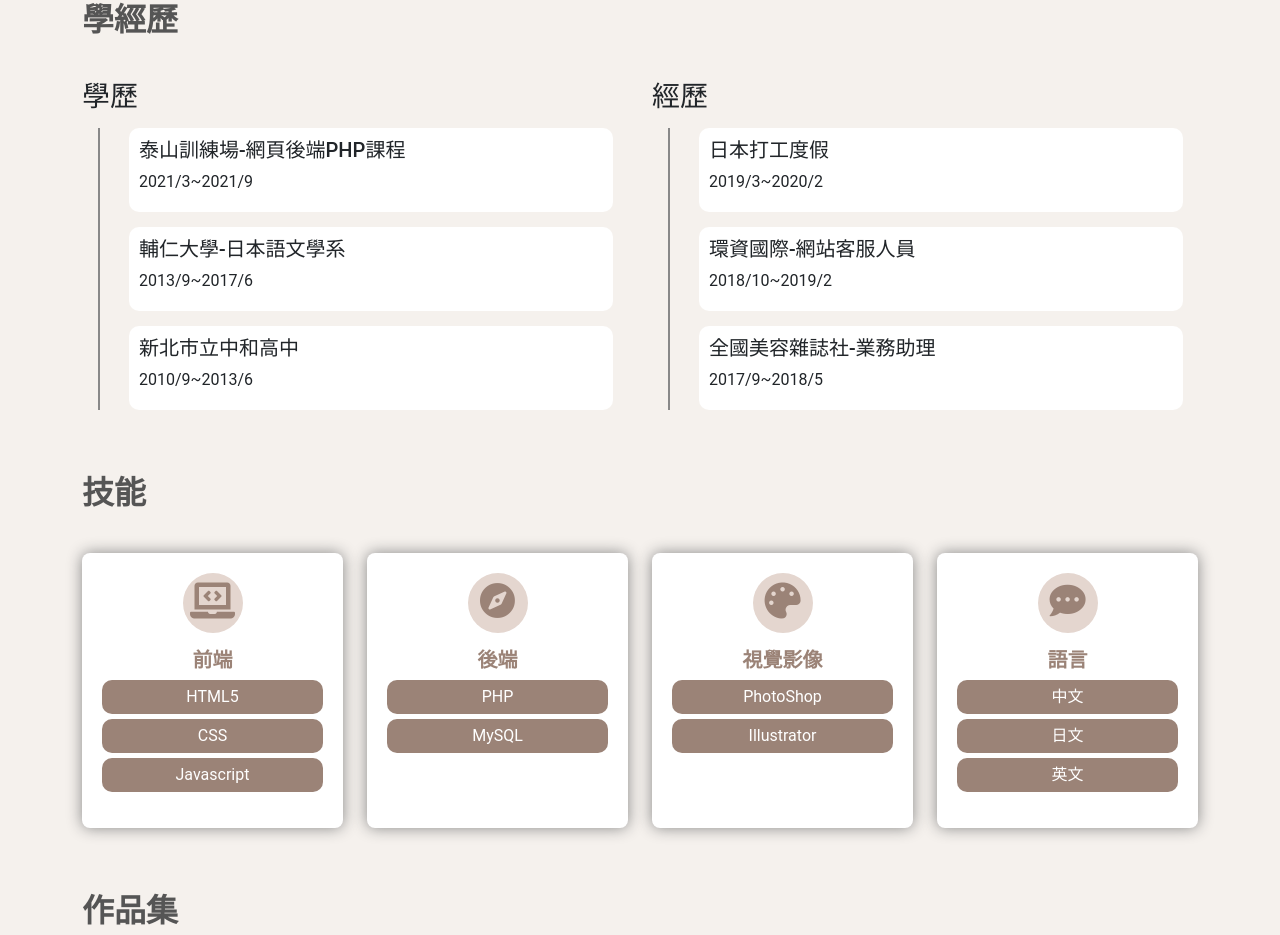
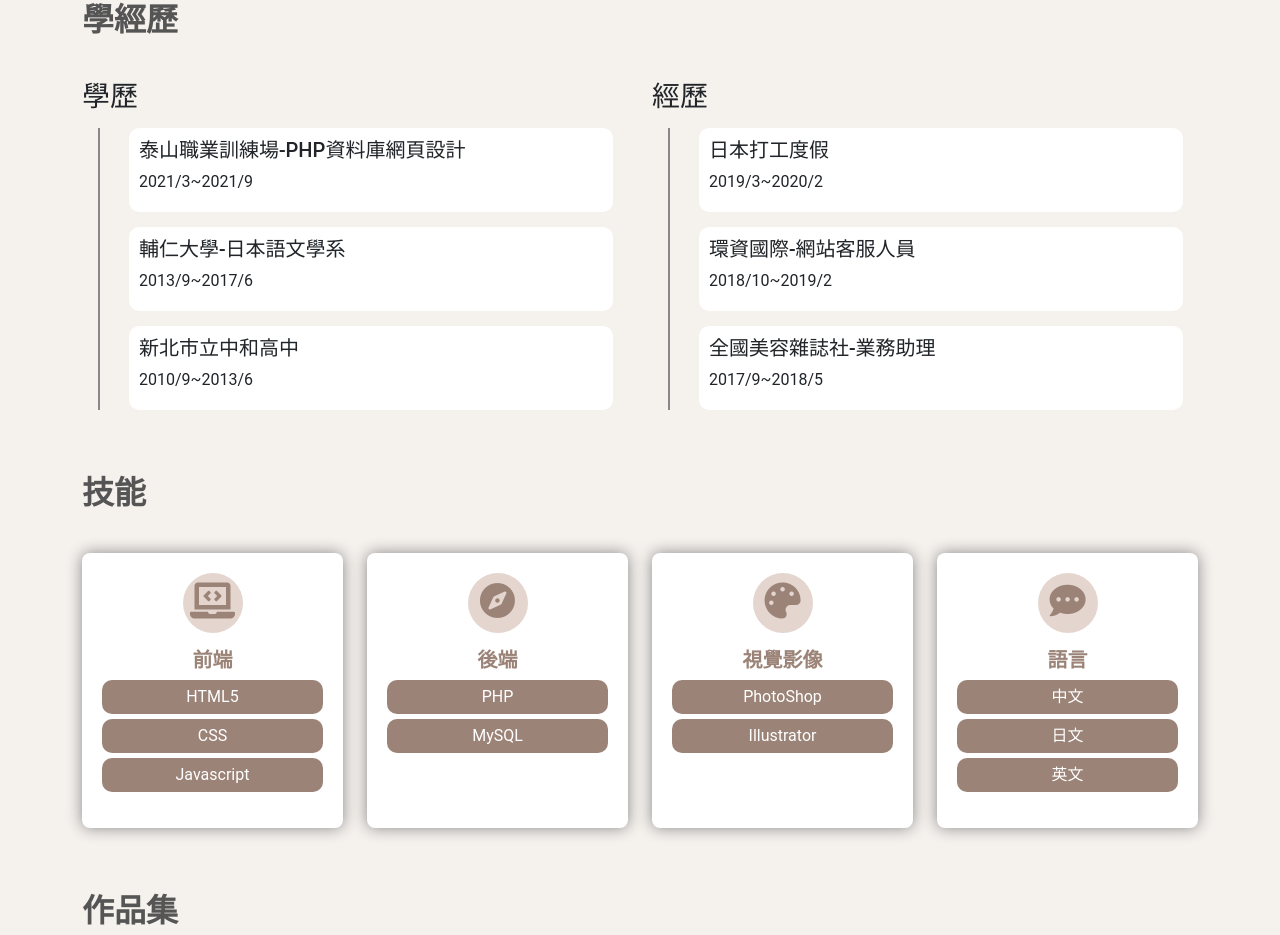
Before and after one commit to yui1994/resume, a plain HTML site: page index.html in a window 1280 px wide. Shown: the part 1069-2004 px from the top of the page. Drawn offline with nearby package versions, Linux system fonts and the light colour scheme.

Commit message:
修改職訓課程名稱

```diff
--- a/index.html
+++ b/index.html
@@ -99,7 +99,7 @@
                 <h3>學歷</h3>
                 <ul class="timeline">
                     <li>
-                        <h5>泰山訓練場-網頁後端PHP課程</h5>
+                        <h5>泰山職業訓練場-PHP資料庫網頁設計</h5>
                         <p>2021/3~2021/9</p>
                     </li>
 
```
